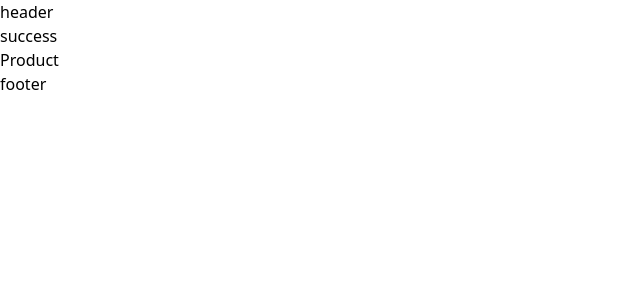
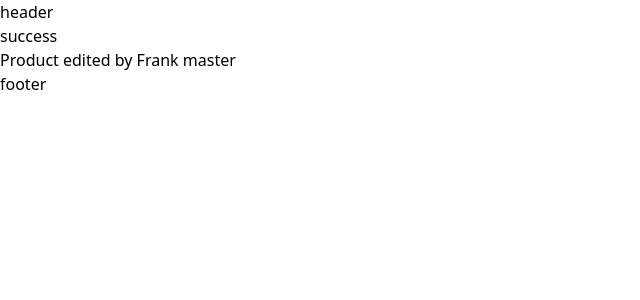
Before and after one commit to LinHeMa/91-APP-final-project, a React (Create React App) app in the folder co-work-project/: page /reservation/product in a window 1280 px wide. Shown: the top 300 px of the page, without its empty margins (0-640 px from the left). Built offline with nearby package versions, Linux system fonts and the light colour scheme.

Commit message:
commit by Frank

```diff
--- a/co-work-project/src/pages/reservation/Product.tsx
+++ b/co-work-project/src/pages/reservation/Product.tsx
@@ -1,5 +1,5 @@
 const Product = () => {
-  return <div>Product</div>;
+  return <div>Product edited by Frank master</div>;
 };
 
 export default Product;
```
